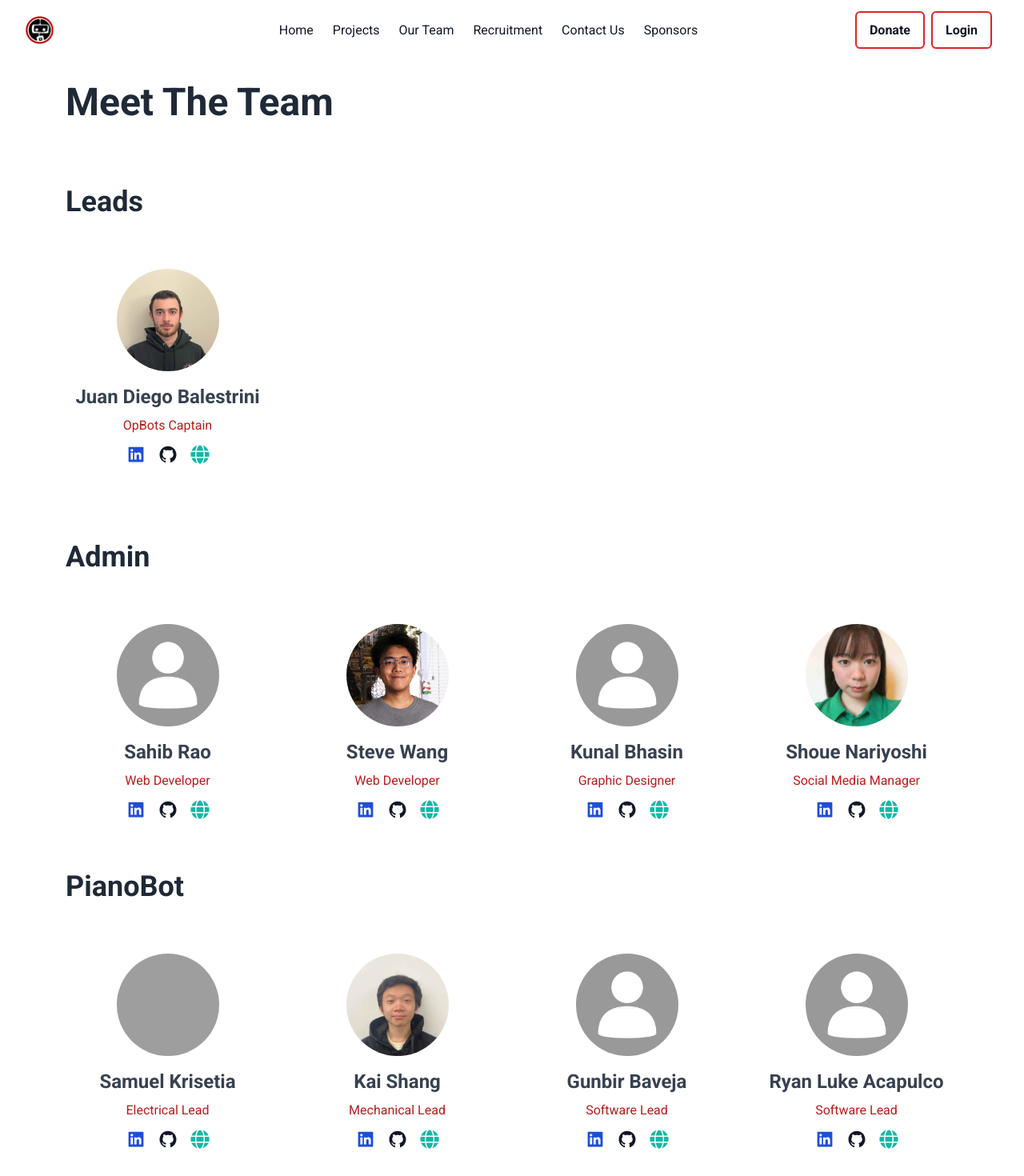
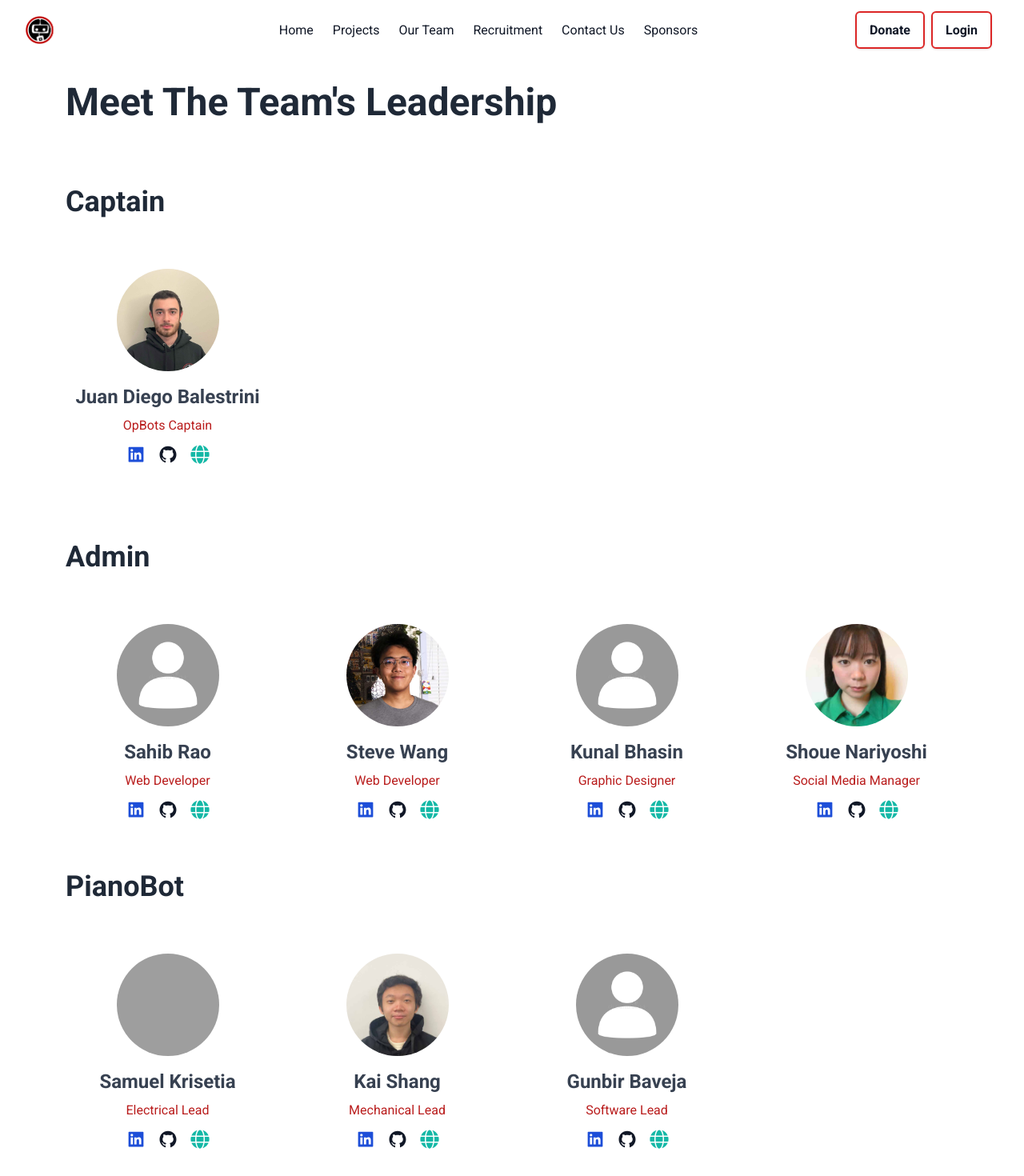
Before and after one commit to SteveIsnthere/openrobotics_website, a React (Create React App) app: page /Team in a window 1280 px wide. Shown: the top 1470 px of the page at 80% size. Built offline with nearby package versions, Linux system fonts and the light colour scheme; grey boxes are pictures that could not be loaded.

Commit message:
made changes to team page

```diff
--- a/src/components/Team/Team.tsx
+++ b/src/components/Team/Team.tsx
@@ -110,14 +110,14 @@ const Team = () => {
       "assets/img/default_profile.jpg",
       "im"
     ),
-    new Person(
-      "Ryan Luke Acapulco",
-      "Software Lead",
-      "im",
-      "im",
-      "assets/img/default_profile.jpg",
-      "im"
-    ),
+    // new Person(
+    //   "Ryan Luke Acapulco",
+    //   "Software Lead",
+    //   "im",
+    //   "im",
+    //   "assets/img/default_profile.jpg",
+    //   "im"
+    // ),
     // new Person("Shawna Naderi"        , 'PianoBot Lead'   , 'im' , 'im' , "assets/img/pianobot/shawna.png"   ,'im'),
     // new Person("Veronica Nguyen", 'Software Lead', 'https://www.linkedin.com/in/n-veronica/', 'im', "assets/img/pianobot/veronica.png", 'im'),
     // new Person("Samuel Krisetia", "Mechanical Lead", "https://www.linkedin.com/in/samuel-krisetia-515663161/", "im", "assets/img/default_profile.jpg", "im")
@@ -243,6 +243,22 @@ const Team = () => {
     // new Person("Chaewoon Song" , 'Gripper Member' , 'im' , 'im' , 'assets/img/default_profile.jpg' , 'im'),
     // new Person("Jenica Sy"     , 'Gripper Member' , 'im' , 'im' , 'assets/img/default_profile.jpg' , 'im'),
   ];
+  const HeadTorso: Array<Person> = [
+    new Person(
+      "Sophia Yang",
+      "Lead",
+      "im",
+      "im",
+      "assets/img/default_profile.jpg",
+      "im"
+    ),
+    // new Person("Abdulmajeed Amran", 'Gripper Lead', 'im', 'im', 'assets/img/default_profile.jpg', 'im'),
+    // new Person("Matthew Sam"   , 'Gripper Lead'   , 'im' , 'im' , 'assets/img/gripper/matthew.png' , 'im'),
+    // new Person("Husein Alatas" , 'Gripper Member' , 'im' , 'im' , 'assets/img/gripper/husein.png'  , 'im'),
+    // new Person("Akhil Prabhu"  , 'Gripper Member' , 'im' , 'im' , 'assets/img/gripper/akhil.png'   , 'im'),
+    // new Person("Chaewoon Song" , 'Gripper Member' , 'im' , 'im' , 'assets/img/default_profile.jpg' , 'im'),
+    // new Person("Jenica Sy"     , 'Gripper Member' , 'im' , 'im' , 'assets/img/default_profile.jpg' , 'im'),
+  ];
   const Software: Array<Person> = [
     new Person(
       "Yousif El-Wishahy",
@@ -273,11 +289,11 @@ const Team = () => {
     <section className="bg-white w-screen overscroll-none mt-16 pt-10 z-10">
       <div className="container">
         <h1 className="text-4xl mx-[5%] font-extrabold font-Roboto700 mb-20 text-gray-800 capitalize lg:text-5xl">
-          Meet The Team
+          Meet The Team's Leadership
         </h1>
         <div className="my-16 mx-[5%] mb-24">
           <h1 className="text-3xl font-lighter md:font-bold text-gray-800 capitalize -mb-4 lg:text-4xl">
-            Leads
+            Captain
           </h1>
           <div className="grid grid-cols-1 mt-12 gap-8 xl:mt-16 md:grid-cols-2 xl:grid-cols-4">
             {Leads.map((lead) => (
@@ -403,6 +419,24 @@ const Team = () => {
 
         <div className="my-16 mx-[5%]">
           <h1 className="text-3xl font-lighter md:font-bold text-gray-800 capitalize -mb-4 lg:text-4xl">
+            RoboCup Head/Torso
+          </h1>
+          <div className="grid grid-cols-1 mt-12 gap-8 xl:mt-16 md:grid-cols-2 xl:grid-cols-4">
+            {HeadTorso.map((lead) => (
+              <Member
+                name={lead.name}
+                position={lead.position}
+                linkedin={lead.linkedin}
+                github={lead.github}
+                img={lead.img}
+                email={lead.email}
+              />
+            ))}
+          </div>
+        </div>
+
+        <div className="my-16 mx-[5%]">
+          <h1 className="text-3xl font-lighter md:font-bold text-gray-800 capitalize -mb-4 lg:text-4xl">
             RoboCup@Home
           </h1>
           <div className="grid grid-cols-1 mt-12 gap-8 xl:mt-16 md:grid-cols-2 xl:grid-cols-4">
```
Lines whose indentation alone changed are shown as unchanged.
